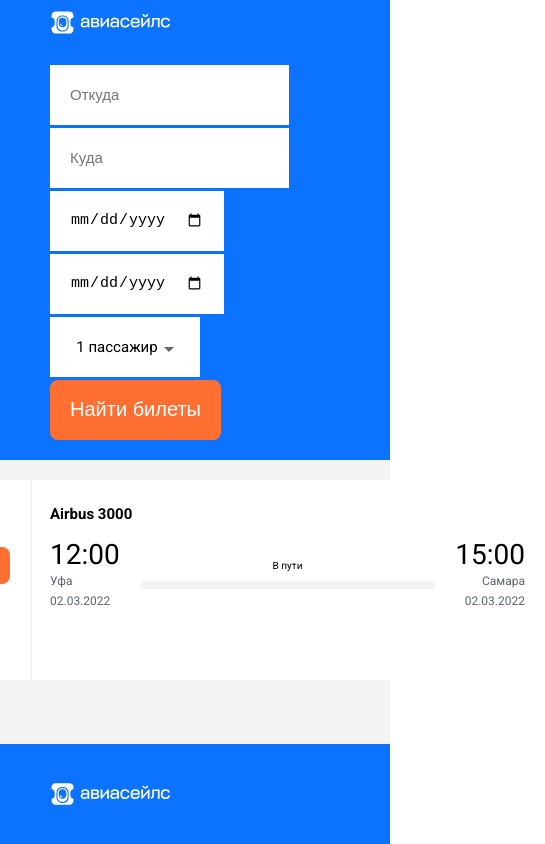
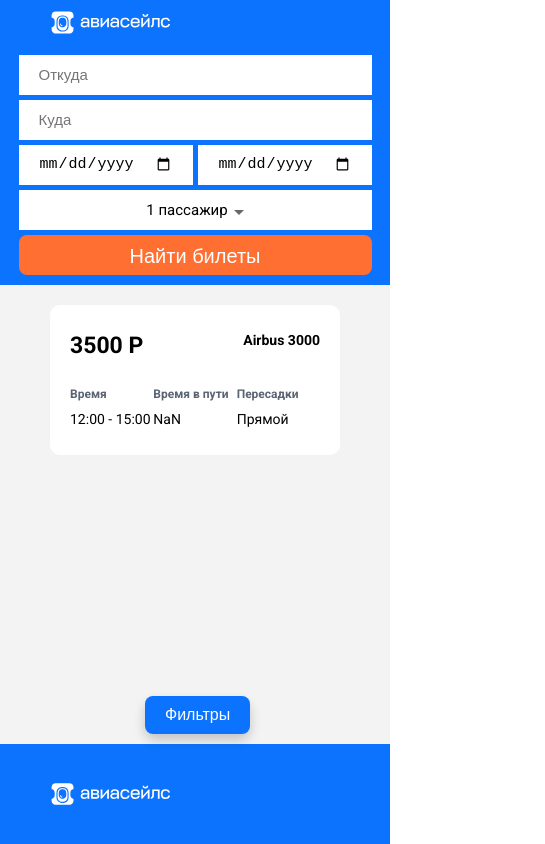
Before and after one commit to AlbinaShaikhutdinova/aviasales, a Vue app: page / in a window 390 px wide. Shown: the whole page, 545 px wide, since content can reach past the window. Built offline with nearby package versions, Linux system fonts and the light colour scheme.

Commit message:
add responsive booking form design

```diff
--- /dev/null
+++ b/src/common/UX/modalButton.vue
@@ -0,0 +1,107 @@
+<template>
+  <div class="modal-icon shadow">
+    <StandardButton @click="openModal" :className="'secondary-button'" :title="'Фильтры'" />
+  </div>
+  <div class="modal" :class="modalState">
+    <div class="modal-content">
+      <StandardButton @click="() => (this.modalState = 'closed')" :className="'secondary-button'" :title="'Применить'" />
+      <Filter class="modal-filter" />
+    </div>
+  </div>
+</template>
+<script>
+import StandardButton from '../UI/button.vue';
+import Filter from '../../components/SearchPage/Filter.vue';
+export default {
+  name: 'ModalButton',
+  components: { StandardButton, Filter },
+  data() {
+    return {
+      modalState: 'closed',
+    };
+  },
+  mounted: function () {
+    window.addEventListener('click', (e) => this.closeModal(e));
+  },
+  beforeUnmount: function () {
+    window.removeEventListener('click', (e) => this.closeModal(e));
+  },
+  methods: {
+    openModal() {
+      this.modalState = 'open';
+    },
+    closeModal(e) {
+      if (e.target.classList.contains('modal')) {
+        this.modalState = 'closed';
+      }
+    },
+  },
+};
+</script>
+
+<style lang="scss">
+.closed {
+  display: none;
+}
+.open {
+  display: block;
+}
+.modal-icon {
+  display: none;
+}
+.modal {
+  position: fixed;
+  z-index: 3;
+  left: 0;
+  top: 0;
+  width: 100%;
+  height: 100%;
+  overflow: auto;
+  background-color: rgb(0, 0, 0);
+  background-color: rgba(0, 0, 0, 0.4);
+}
+.modal-content {
+  position: relative;
+  background-color: #fefefe;
+  margin: 15% auto;
+  padding: 2rem;
+  width: 70%;
+  border-radius: 1rem;
+  animation-name: animatetop;
+  animation-duration: 0.3s;
+}
+.close {
+  color: #aaa;
+  float: right;
+  font-size: 2.8rem;
+  font-weight: bold;
+}
+
+.close:hover,
+.close:focus {
+  color: black;
+  text-decoration: none;
+  cursor: pointer;
+}
+@keyframes animatetop {
+  from {
+    bottom: -30rem;
+    opacity: 0;
+  }
+  to {
+    bottom: 0;
+    opacity: 1;
+  }
+}
+@media (max-width: 1024px) {
+  .modal-icon {
+    z-index: 2;
+    display: block;
+    position: absolute;
+    bottom: 11rem;
+    left: calc(50vw - 5rem);
+    outline-color: white;
+    border-radius: 1rem;
+  }
+}
+</style>
--- a/src/components/BookingPage/BookingForm/BookingForm.vue
+++ b/src/components/BookingPage/BookingForm/BookingForm.vue
@@ -59,4 +59,10 @@ export default {
     padding: 0.7rem 1rem;
   }
 }
+@media (max-width: 768px) {
+  .form {
+    justify-content: center;
+    gap: 2rem;
+  }
+}
 </style>
--- a/src/components/BookingPage/BookingPage.vue
+++ b/src/components/BookingPage/BookingPage.vue
@@ -72,4 +72,14 @@ export default {
   width: 60%;
   min-width: 70rem;
 }
+@media (max-width: 768px) {
+  .booking-form {
+    padding: 2rem;
+    width: 100%;
+    min-width: 20rem;
+  }
+  .booking-flight .container {
+    min-width: 20rem;
+  }
+}
 </style>
--- a/src/components/SearchPage/Filter.vue
+++ b/src/components/SearchPage/Filter.vue
@@ -65,4 +65,9 @@ export default {
     }
   }
 }
+@media (max-width: 1024px) {
+  .filters {
+    width: 100%;
+  }
+}
 </style>
--- a/src/components/SearchPage/SearchForm/SearchForm.vue
+++ b/src/components/SearchPage/SearchForm/SearchForm.vue
@@ -1,11 +1,11 @@
 <template>
   <div class="search-header">
     <div class="search-header__wrapper">
-      <TextInput :placeholder="'Откуда'" v-model="flightData.cityOfDeparture" />
-      <TextInput :placeholder="'Куда'" v-model="flightData.cityOfArrival" />
-      <DateInput :placeholder="'Когда'" v-model="flightData.date" />
-      <DateInput :placeholder="'Обратно'" />
-      <DropDownMenu :title="`${amount} пассажир`">
+      <TextInput class="input1" :placeholder="'Откуда'" v-model="flightData.cityOfDeparture" />
+      <TextInput class="input2" :placeholder="'Куда'" v-model="flightData.cityOfArrival" />
+      <DateInput class="input3" :placeholder="'Когда'" v-model="flightData.date" />
+      <DateInput class="input4" :placeholder="'Обратно'" />
+      <DropDownMenu class="input5" :title="`${amount} пассажир`">
         <component @valueChanged="changeAmount" :min="1" :max="10" :name="'Взрослый'" :value="1" :is="child_component"></component>
       </DropDownMenu>
       <StandardButton class="search-button" :className="'standard-button'" :title="'Найти билеты'" @click="search" />
@@ -82,4 +82,50 @@ export default {
   width: 15rem;
   max-width: 20%;
 }
+@media (max-width: 768px) {
+  .input2 {
+    grid-area: to;
+  }
+  .input3 {
+    grid-area: dateTo;
+  }
+  .input4 {
+    grid-area: dateFrom;
+  }
+  .input5 {
+    grid-area: amount;
+  }
+  .input1 {
+    grid-area: from;
+  }
+  .search-button {
+    width: 100%;
+    grid-area: btn;
+  }
+  .search-header__wrapper {
+    padding: 1rem;
+    gap: 0.5rem;
+    display: grid;
+    grid-template-columns: 1fr 1fr 1fr 1fr;
+    grid-template-areas:
+      'from from to to'
+      'dateTo dateFrom amount amount'
+      'btn btn btn btn';
+    & > * {
+      width: 100%;
+      height: 4rem;
+    }
+  }
+}
+@media (max-width: 500px) {
+  .search-header__wrapper {
+    grid-template-columns: 1fr 1fr;
+    grid-template-areas:
+      'from from'
+      'to to'
+      'dateTo dateFrom'
+      'amount amount'
+      'btn btn';
+  }
+}
 </style>
--- a/src/components/SearchPage/SearchPage.vue
+++ b/src/components/SearchPage/SearchPage.vue
@@ -6,6 +6,7 @@
         <Filter class="search-page__filter" />
         <search-results />
       </div>
+      <ModalButton />
     </div>
   </div>
 </template>
@@ -14,12 +15,14 @@
 import SearchForm from './SearchForm/SearchForm.vue';
 import Filter from './Filter.vue';
 import SearchResults from './SearchResults/SearchResults.vue';
+import ModalButton from '../../common/UX/modalButton.vue';
 export default {
   name: 'SearchPage',
   components: {
     SearchForm,
     Filter,
     SearchResults,
+    ModalButton,
   },
   data() {
     return {};
@@ -43,6 +46,9 @@ export default {
   align-items: flex-start;
   gap: 3rem;
 }
+.modal-icon {
+  display: none;
+}
 @media (max-width: 1024px) {
   .search-page {
     width: 100%;
@@ -51,5 +57,14 @@ export default {
   .search-page__filter {
     display: none;
   }
+  .modal-icon {
+    z-index: 2;
+    display: block;
+    position: absolute;
+    bottom: 11rem;
+    left: calc(50vw - 5rem);
+    outline-color: white;
+    border-radius: 1rem;
+  }
 }
 </style>
--- a/src/components/SearchPage/SearchResults/FlightCard/FlightCard.vue
+++ b/src/components/SearchPage/SearchResults/FlightCard/FlightCard.vue
@@ -1,5 +1,16 @@
 <template>
   <div class="flight-card" @click="getTickets">
+    <div class="flight-card_mobile-view">
+      <div class="mobile-view__top">
+        <div class="price-font">3500 P</div>
+        <h4>{{ plane.name }}</h4>
+      </div>
+      <div class="mobile-view__bottom">
+        <FlightValue :name="'Время'" :value="`${timeOfDeparture} - ${timeOfArrival}`" />
+        <FlightValue :name="'Время в пути'" :value="`${timeOfDeparture - timeOfArrival}`" />
+        <FlightValue :name="'Пересадки'" :value="`Прямой`" />
+      </div>
+    </div>
     <div class="flight-card__data minimum">
       <div class="price-font">3500 P</div>
       <StandardButton :className="'standard-button'" :title="'Выбрать билет'" />
@@ -27,11 +38,13 @@
 import { router } from '../../../../Router/Router';
 import StandardButton from '../../../../common/UI/button.vue';
 import PlaneLine from '../../../../common/UX/planeLine.vue';
+import FlightValue from './FlightValue.vue';
 export default {
   name: 'FlightCard',
   components: {
     StandardButton,
     PlaneLine,
+    FlightValue,
   },
   props: ['cityOfDeparture', 'dateOfDeparture', 'timeOfDeparture', 'cityOfArrival', 'timeOfArrival', 'plane'],
   methods: {
@@ -52,6 +65,10 @@ export default {
   gap: 4rem;
   height: 20rem;
   width: 70rem;
+  margin: 0 auto;
+}
+.flight-card_mobile-view {
+  display: none;
 }
 .flight-card__data {
   width: 100%;
@@ -97,4 +114,37 @@ export default {
     }
   }
 }
+@media (max-width: 768px) {
+  .flight-card {
+    height: 15rem;
+    width: 100%;
+    &__data,
+    &__data.minimum {
+      display: none;
+    }
+    &_mobile-view {
+      flex-direction: column;
+      gap: 1rem;
+      height: 100%;
+      display: flex;
+      width: 100%;
+      justify-content: space-evenly;
+    }
+    .mobile-view {
+      &__top {
+        display: flex;
+        justify-content: space-between;
+        align-items: flex-start;
+        h4 {
+          margin: 0;
+        }
+      }
+      &__bottom {
+        display: flex;
+        justify-content: space-evenly;
+        align-items: flex-start;
+      }
+    }
+  }
+}
 </style>
--- /dev/null
+++ b/src/components/SearchPage/SearchResults/FlightCard/FlightValue.vue
@@ -0,0 +1,33 @@
+<template>
+  <div class="data-card">
+    <div class="data-card__name">{{ name }}</div>
+    <div class="data-card__values">
+      {{ value }}
+    </div>
+  </div>
+</template>
+<script>
+export default {
+  name: 'FlightValue',
+  props: ['name', 'value'],
+};
+</script>
+
+<style lang="scss">
+@media (max-width: 1024px) {
+  .data-card {
+    display: flex;
+    flex-direction: column;
+    gap: 1rem;
+    width: 12rem;
+    &__name {
+      font-size: 1.2rem;
+      color: $muted-font-color;
+      font-weight: 600;
+    }
+    &__values {
+      font-size: 1.4rem;
+    }
+  }
+}
+</style>
--- a/src/components/SearchPage/SearchResults/SearchResults.vue
+++ b/src/components/SearchPage/SearchResults/SearchResults.vue
@@ -24,4 +24,20 @@ export default {
   computed: { ...mapState(['flights']) },
 };
 </script>
-<style></style>
+<style lang="scss">
+.flights {
+  width: 100%;
+}
+.flights-wrapper {
+  width: 100%;
+  .list {
+    width: 100%;
+  }
+}
+
+@media (max-width: 768px) {
+  .flights {
+    min-width: 20rem;
+  }
+}
+</style>
```
